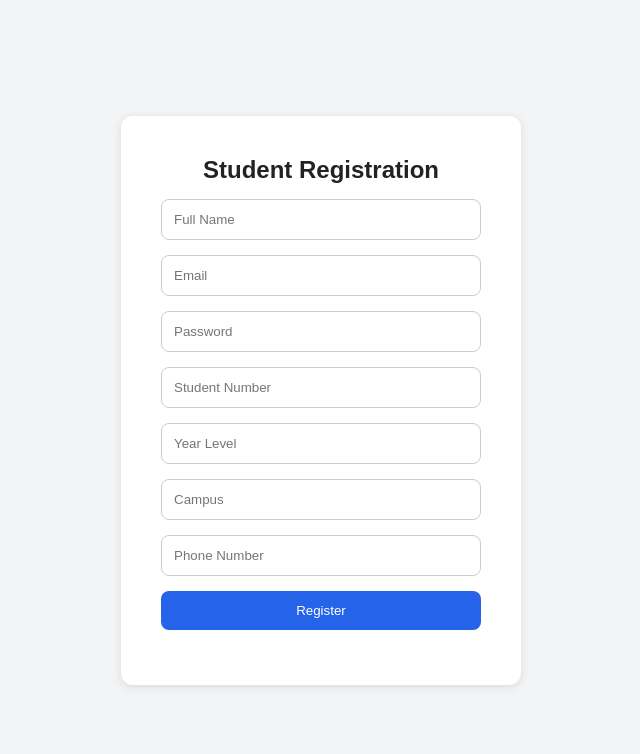
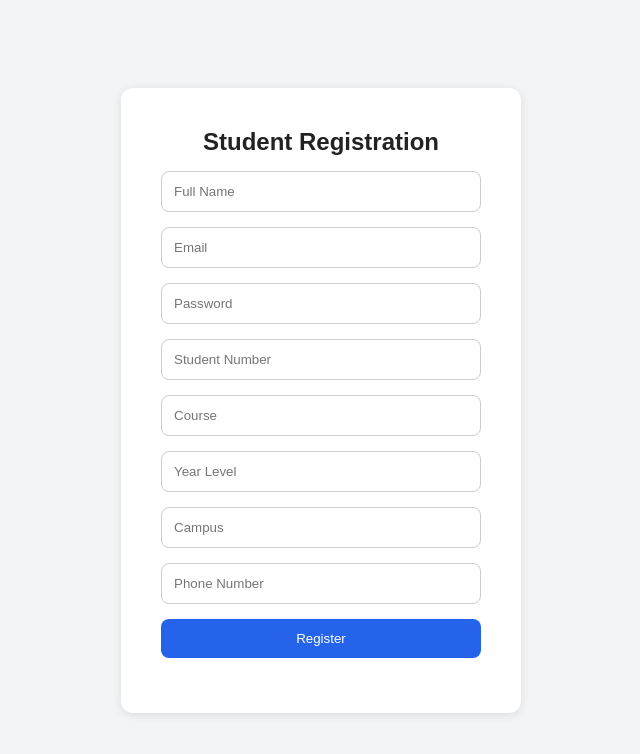
Before and after one commit to thuhlokay/stms-project, a React (Vite) app in the folder frontend/: page /register in a window 1280 px wide. Shown: the top 754 px of the page, without its empty margins (319-959 px from the left). Built offline with nearby package versions, Linux system fonts and the light colour scheme.

Commit message:
Update Register.tsx to add course input field

```diff
--- a/frontend/src/pages/Register.tsx
+++ b/frontend/src/pages/Register.tsx
@@ -8,6 +8,7 @@ function Register() {
     email: '',
     password: '',
     student_number: '',
+    course: '',
     year_level: '',
     campus: '',
     phone_number: ''
@@ -100,6 +101,13 @@ function Register() {
           onChange={handleChange}
         />
 
+        <input
+          type="text"
+          name="course"
+          placeholder="Course"
+          onChange={handleChange}
+        />
+
 
         <input
           type="number"
```
